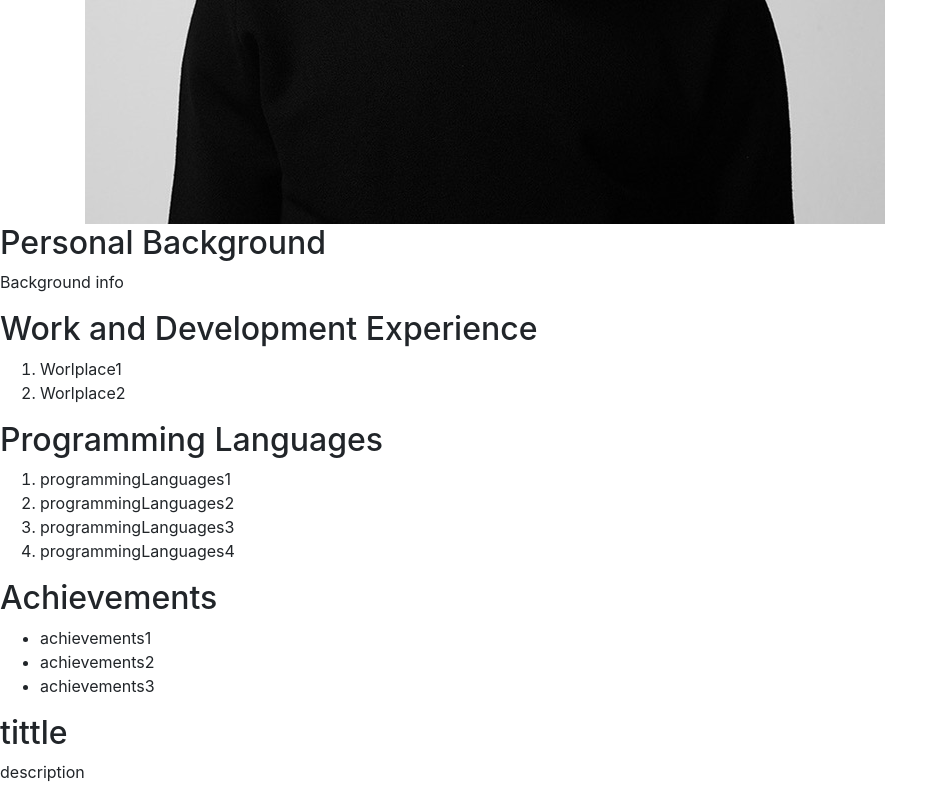
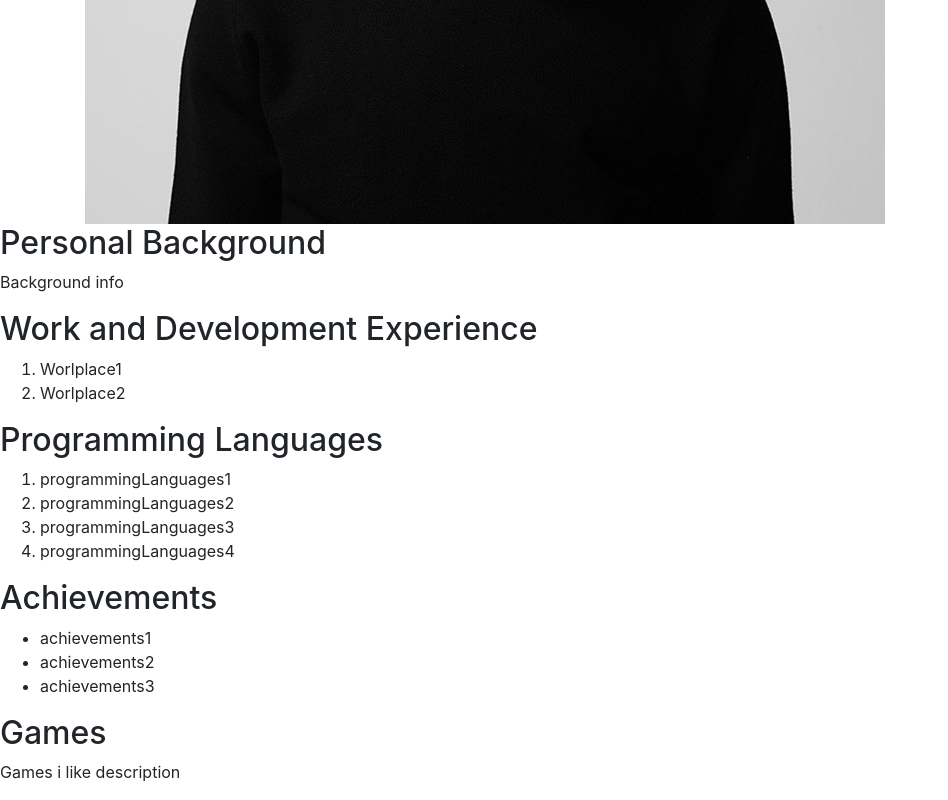
Before and after one commit to it3049c-fall22-henderson/online-portfolio-pratxks, a website: page index.html in a window 1280 px wide. Shown: the part 632-1432 px from the top of the page, without its empty margins (0-948 px from the left). Drawn offline with nearby package versions, Linux system fonts and the light colour scheme.

Commit message:
added games section

```diff
--- a/index.html
+++ b/index.html
@@ -68,9 +68,9 @@
   </div>
 
   <div class="section">
-    <section>
-      <h2>tittle</h2>
-      <p>description</p>
+    <section id="games">
+      <h2>Games</h2>
+      <p>Games i like description</p>
     </section>
   </div>
 
```
